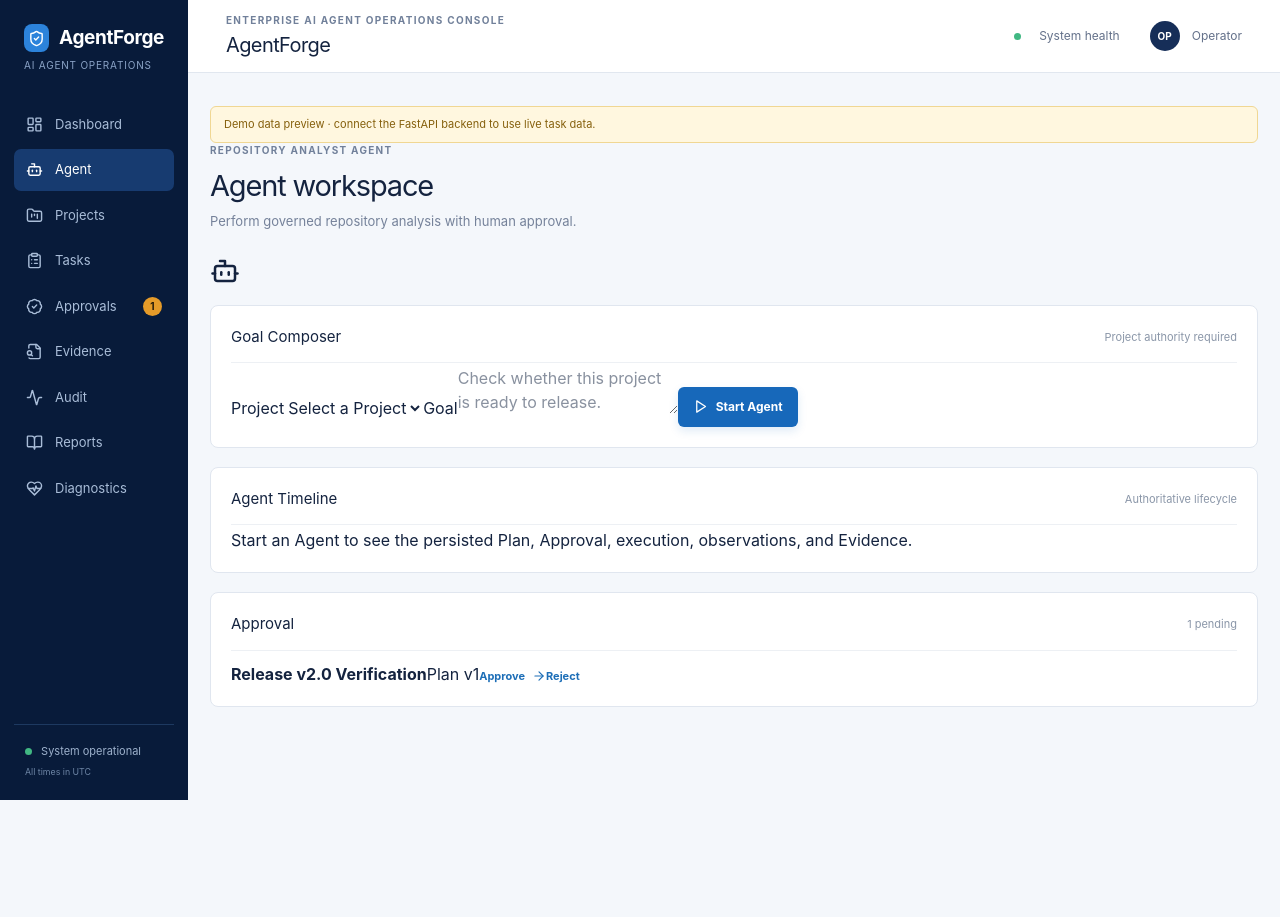
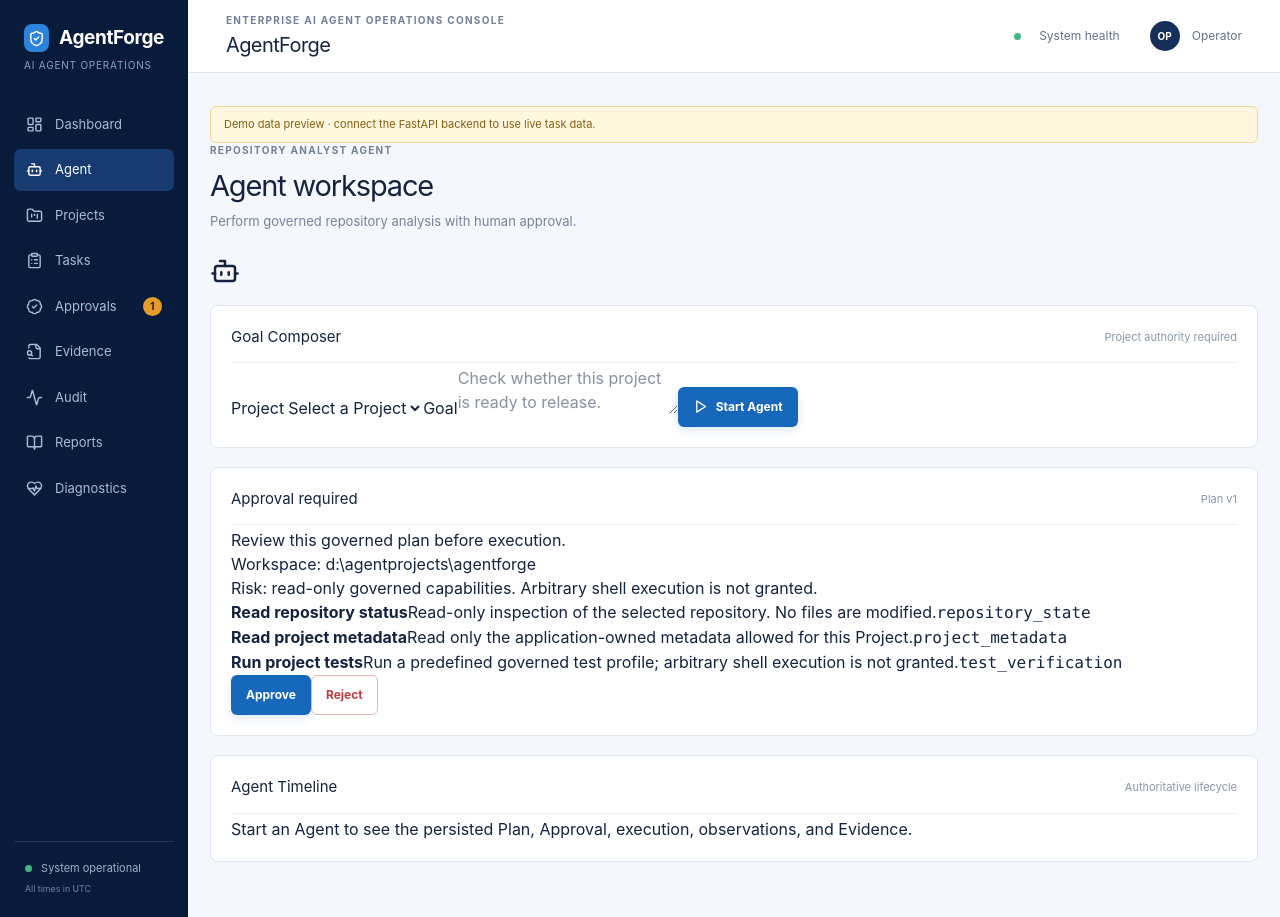
Before and after one commit to guangheihei66-collab/AgentForge, a React (Vite) app in the folder frontend/: page / in a window 1280 px wide. Both pictures are taken after a click on the button "Agent". Before the commit the page ends 800 px from the top, so only its background shows below. Built offline with nearby package versions, Linux system fonts and the light colour scheme; no server answers.

Commit message:
feat: present governed agent plan and approval

```diff
--- a/frontend/src/App.tsx
+++ b/frontend/src/App.tsx
@@ -16,7 +16,7 @@ export function App() {
   const ops = useOperations()
   return <Shell page={page} setPage={setPage} pending={ops.approvals.length}>
     {!ops.live && <div className="demo-banner">Demo data preview · connect the FastAPI backend to use live task data.</div>}
-    {page === 'agent' && <AgentWorkspace projects={ops.projects} planning={ops.agentPlanning} error={ops.agentError} task={ops.selectedId ? ops.detail.task : undefined} onRefreshTask={ops.refreshTask} onStart={async (projectId, goal) => { await ops.createAgentTask(projectId, goal) }} approvals={ops.approvals} onApprove={async (id) => { await ops.act('approve', id) }} onReject={async (id) => { await ops.act('reject', id) }} />}
+    {page === 'agent' && <AgentWorkspace projects={ops.projects} planning={ops.agentPlanning} error={ops.agentError} task={ops.selectedId ? ops.detail.task : undefined} detail={ops.selectedId ? ops.detail : undefined} onRefreshTask={ops.refreshTask} onStart={async (projectId, goal) => { await ops.createAgentTask(projectId, goal) }} approvals={ops.approvals} onApprove={async (id) => { await ops.act('approve', id) }} onReject={async (id) => { await ops.act('reject', id) }} />}
     {page === 'dashboard' && <Dashboard tasks={ops.tasks} approvals={ops.approvals} providerStatus={ops.providerStatus} testingProvider={ops.testingProvider} onTestProvider={() => void ops.testProviderConnection()} onTask={(id) => { void ops.chooseTask(id); setPage('detail') }} onApprovals={() => setPage('approvals')} />}
     {page === 'projects' && <Projects projects={ops.projects} onOpen={(id) => { void ops.chooseProject(id); setPage('project-detail') }} onCreate={ops.createProject} onValidate={ops.validateWorkspace} />}
     {page === 'project-detail' && <ProjectDetail project={ops.project} onBack={() => setPage('projects')} onCreateTask={ops.createTask} onArchive={ops.archiveProject} />}
--- /dev/null
+++ b/frontend/src/components/AgentApprovalCard.tsx
@@ -0,0 +1,7 @@
+import { capabilityPresentation } from '../agent/capabilities'
+import type { ApprovalQueueItem } from '../types'
+
+export function AgentApprovalCard({ item, onApprove, onReject }: { item: ApprovalQueueItem; onApprove: (approvalId: string) => Promise<void>; onReject: (approvalId: string, reason: string) => Promise<void> }) {
+  const approvalId = item.approval_id ?? item.id
+  return <div className="panel"><div className="panel-title"><h3>Approval required</h3><span>Plan v{item.plan_version}</span></div><p>{item.plan_json.summary ?? 'Review this governed plan before execution.'}</p><p>Workspace: {item.resolved_snapshot?.project_authority?.canonical_workspace_root ?? 'Selected Project workspace'}</p><p>Risk: read-only governed capabilities. Arbitrary shell execution is not granted.</p><ul>{item.plan_json.steps.map(step => { const presentation = capabilityPresentation(step.capability_id); return <li key={step.step_id}><strong>{presentation.label}</strong><span>{presentation.description}</span><code>{step.capability_id}</code></li> })}</ul><button className="button button-primary" onClick={() => void onApprove(approvalId)}>Approve</button><button className="button button-danger" onClick={() => void onReject(approvalId, 'Plan requires operator changes')}>Reject</button></div>
+}
--- /dev/null
+++ b/frontend/src/components/AgentPlanCard.tsx
@@ -0,0 +1,5 @@
+import type { Plan } from '../types'
+
+export function AgentPlanCard({ plan, rawGoal }: { plan: Plan; rawGoal: string }) {
+  return <div className="panel"><div className="panel-title"><h3>Plan v{plan.version}</h3><span>{plan.validation_status}</span></div><p>{plan.plan_json.summary ?? rawGoal}</p><ol>{plan.plan_json.steps.map(step => <li key={step.step_id}><strong>{step.capability_id}</strong><span>{JSON.stringify(step.parameters)}</span></li>)}</ol><small>Plan ID: {plan.id}</small></div>
+}
--- a/frontend/src/pages/AgentWorkspace.tsx
+++ b/frontend/src/pages/AgentWorkspace.tsx
@@ -1,15 +1,18 @@
 import { useState, type FormEvent } from 'react'
-import { ArrowRight, Bot, Play } from 'lucide-react'
-import type { ApprovalQueueItem, ProjectSummary, TaskSummary } from '../types'
+import { Bot, Play } from 'lucide-react'
+import type { ApprovalQueueItem, ProjectSummary, TaskDetail, TaskSummary } from '../types'
 import { useAgentTaskPolling } from '../agent/polling'
+import { AgentApprovalCard } from '../components/AgentApprovalCard'
+import { AgentPlanCard } from '../components/AgentPlanCard'
 
-export function AgentWorkspace({ projects, planning, error, onStart, approvals = [], task, onRefreshTask, onApprove, onReject }: {
+export function AgentWorkspace({ projects, planning, error, onStart, approvals = [], task, detail, onRefreshTask, onApprove, onReject }: {
   projects: ProjectSummary[]
   planning: boolean
   error: string | null
   onStart: (projectId: string, goal: string) => Promise<void>
   approvals?: ApprovalQueueItem[]
   task?: TaskSummary
+  detail?: TaskDetail
   onRefreshTask?: (taskId: string) => Promise<void>
   onApprove?: (approvalId: string) => Promise<void>
   onReject?: (approvalId: string, reason: string) => Promise<void>
@@ -24,6 +27,7 @@ export function AgentWorkspace({ projects, planning, error, onStart, approvals =
     setSubmitting(true)
     try { await onStart(projectId, goal) } finally { setSubmitting(false) }
   }
+  const currentPlan = detail?.plans.reduce((latest, candidate) => !latest || candidate.version > latest.version ? candidate : latest, undefined as TaskDetail['plans'][number] | undefined)
   return <section className="page-stack">
     <div className="page-heading"><div><div className="eyebrow">REPOSITORY ANALYST AGENT</div><h2>Agent workspace</h2><p>Perform governed repository analysis with human approval.</p></div><Bot size={30} /></div>
     <form className="panel" onSubmit={submit}>
@@ -34,6 +38,8 @@ export function AgentWorkspace({ projects, planning, error, onStart, approvals =
       {error && <div className="form-message" role="alert">{error}</div>}
       {polling.refreshError && <div className="form-message" role="status">Unable to refresh Agent status: {polling.refreshError}</div>}
     </form>
-    <div className="content-grid dashboard-grid"><div className="panel"><div className="panel-title"><h3>Agent Timeline</h3><span>Authoritative lifecycle</span></div><p>Start an Agent to see the persisted Plan, Approval, execution, observations, and Evidence.</p></div><div className="panel"><div className="panel-title"><h3>Approval</h3><span>{approvals.length ? `${approvals.length} pending` : 'No pending approval'}</span></div>{approvals.map(item => <div key={item.id}><strong>{item.task_title}</strong><span>Plan v{item.plan_version}</span><button className="text-button" onClick={() => onApprove?.(item.approval_id ?? item.id)}>Approve <ArrowRight size={14} /></button><button className="text-button" onClick={() => onReject?.(item.approval_id ?? item.id, 'Plan requires operator changes')}>Reject</button></div>)}</div></div>
+    {currentPlan && <AgentPlanCard plan={currentPlan} rawGoal={detail?.task.goal ?? ''} />}
+    {approvals[0] && onApprove && onReject && <AgentApprovalCard item={approvals[0]} onApprove={onApprove} onReject={onReject} />}
+    {!currentPlan && !planning && <div className="panel"><div className="panel-title"><h3>Agent Timeline</h3><span>Authoritative lifecycle</span></div><p>Start an Agent to see the persisted Plan, Approval, execution, observations, and Evidence.</p></div>}
   </section>
 }
```
Also changed, not shown: 1 other file (tests, documents, lock files or other folders).
